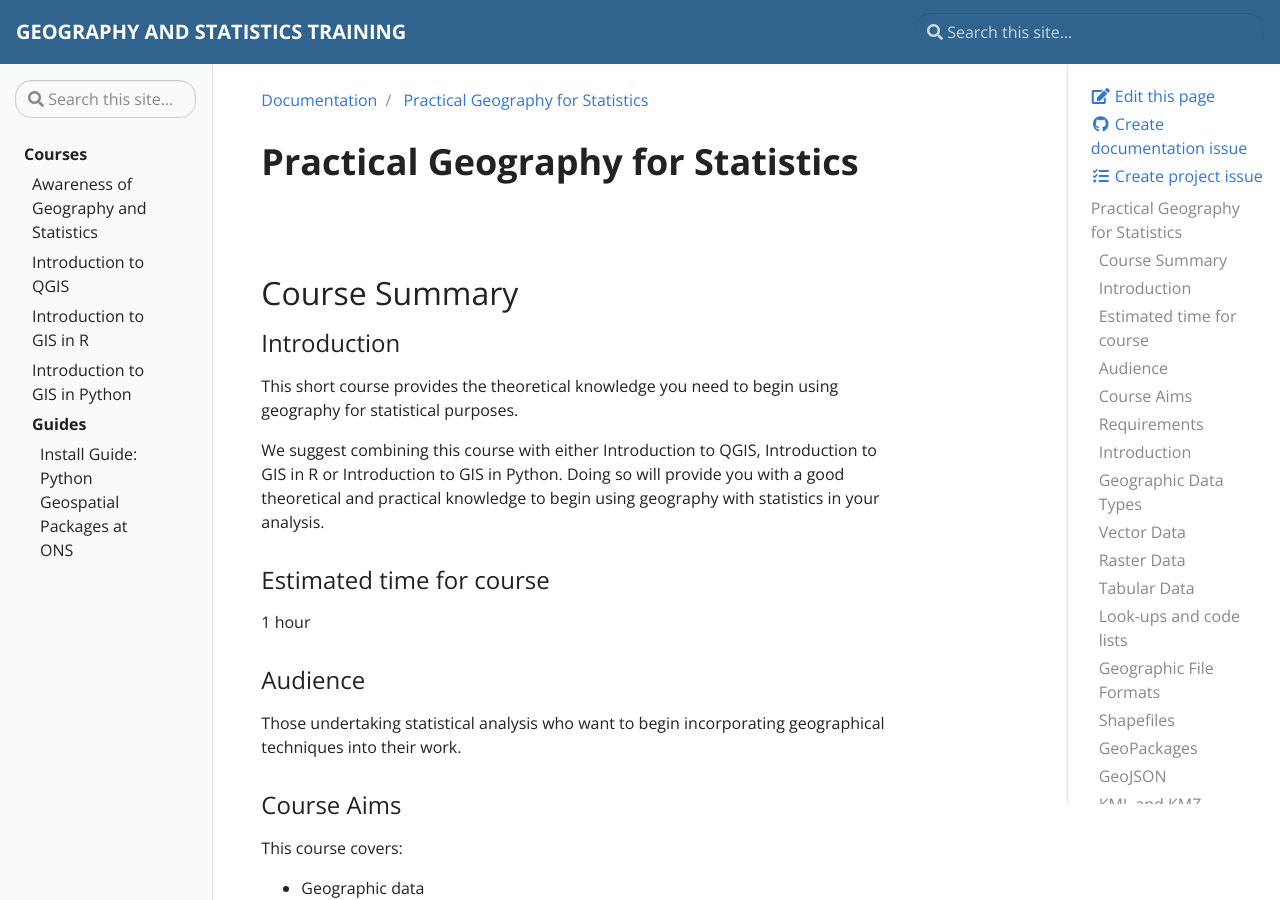
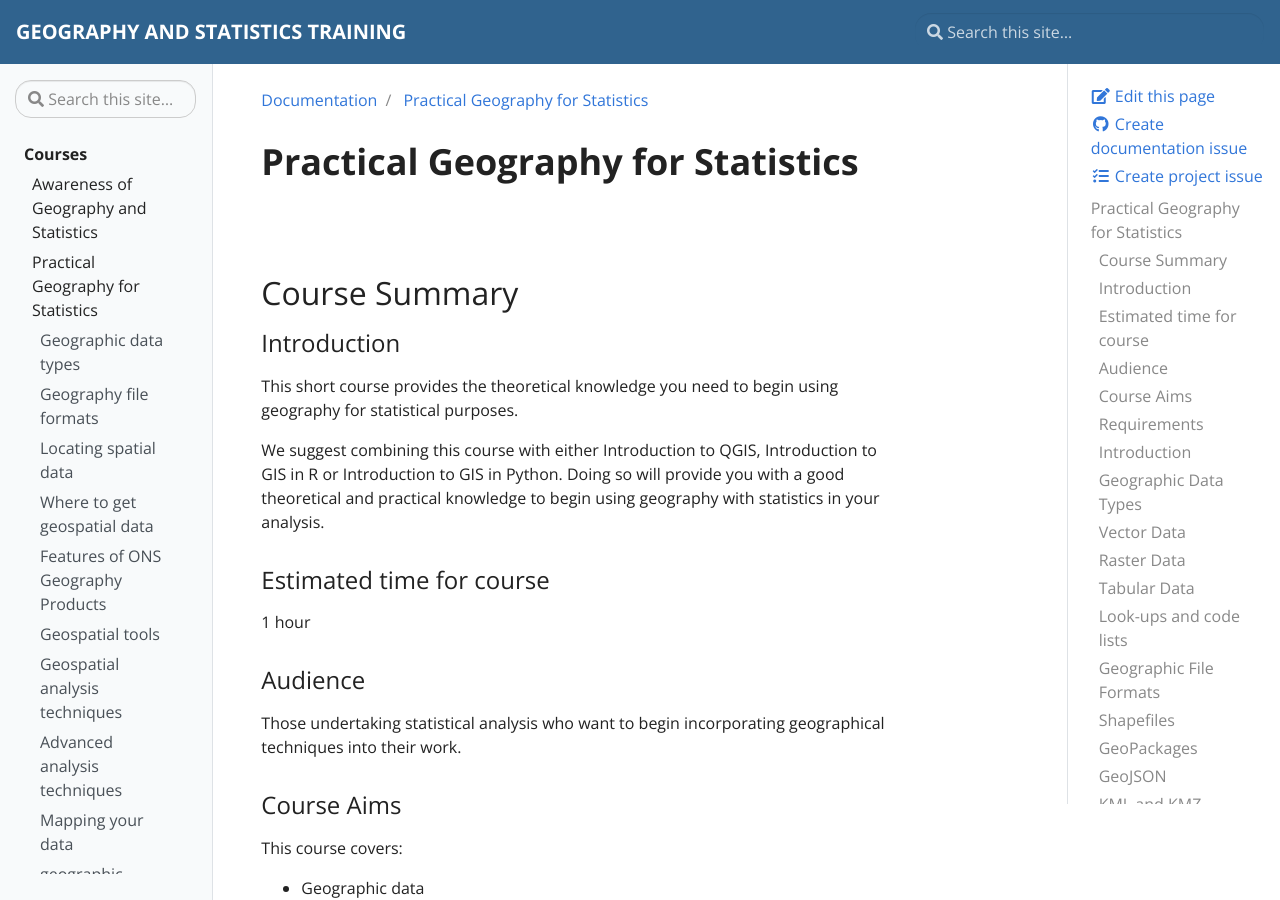
Before and after one commit to ONSgeo/geospatial-training, a Jekyll site: the page built from _docs/practical_geog_and_stats.md, in a window 1280 px wide and 900 px high. Built offline with Jekyll 4.4.1, drawn with Linux system fonts in a browser that asks for light colours.

Commit message:
update toc

```diff
--- a/_data/toc.yml
+++ b/_data/toc.yml
@@ -16,6 +16,29 @@
           url: "docs/awareness_of_geog_and_stats#gis-and-analytical-techniques"
         - title: Geospatial tools at ONS
           url: "docs/awareness_of_geog_and_stats#geospatial-tools-at-ons"
+    - title: "Practical Geography for Statistics"
+      url: "docs/practical_geog_and_stats"
+      children:
+        - title: Geographic data types
+          url: "docs/practical_geog_and_stats#geographic-data-types"
+        - title: Geography file formats
+          url: "docs/practical_geog_and_stats#geographic-file-formats"
+        - title: Locating spatial data
+          url: "docs/practical_geog_and_stats#locating-spatial-data"
+        - title: Where to get geospatial data
+          url: "docs/practical_geog_and_stats#where-to-get-geospatial-data"
+        - title: Features of ONS Geography Products
+          url: "docs/practical_geog_and_stats#features-of-ons-geography-products"
+        - title: Geospatial tools
+          url: "docs/practical_geog_and_stats#geospatial-tools"
+        - title: Geospatial analysis techniques
+          url: "docs/practical_geog_and_stats#geospatial-analysis-techniques"
+        - title: Advanced analysis techniques
+          url: "docs/practical_geog_and_stats#advanced-analysis-techniques"
+        - title: Mapping your data
+          url: "docs/practical_geog_and_stats#mapping-your-data"
+        - title: geographic fallacies
+          url: "docs/practical_geog_and_stats#geographical-fallacies"
     - title: "Introduction to QGIS"
       url: "docs/intro_to_qgis"
       children:
```
